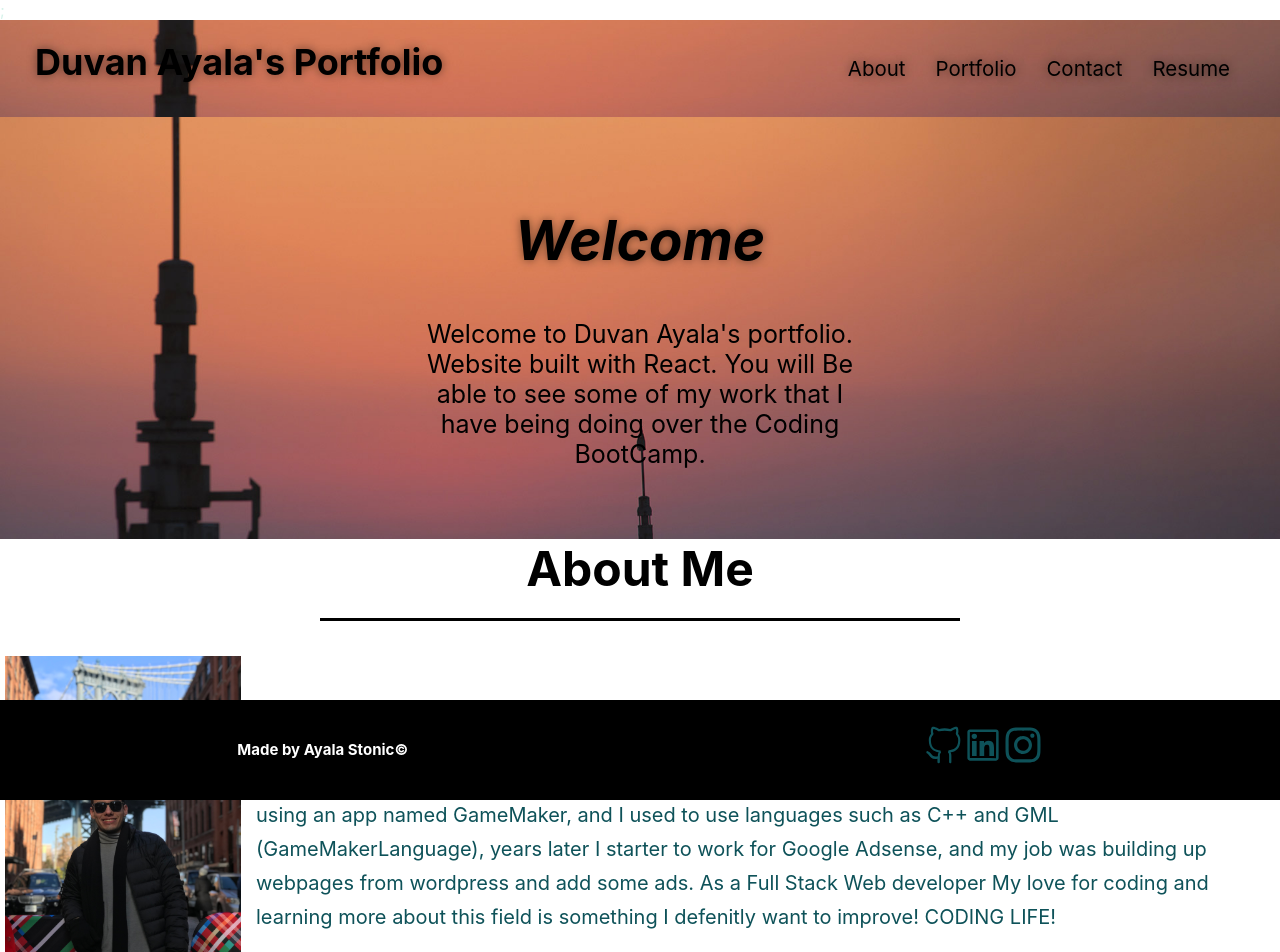
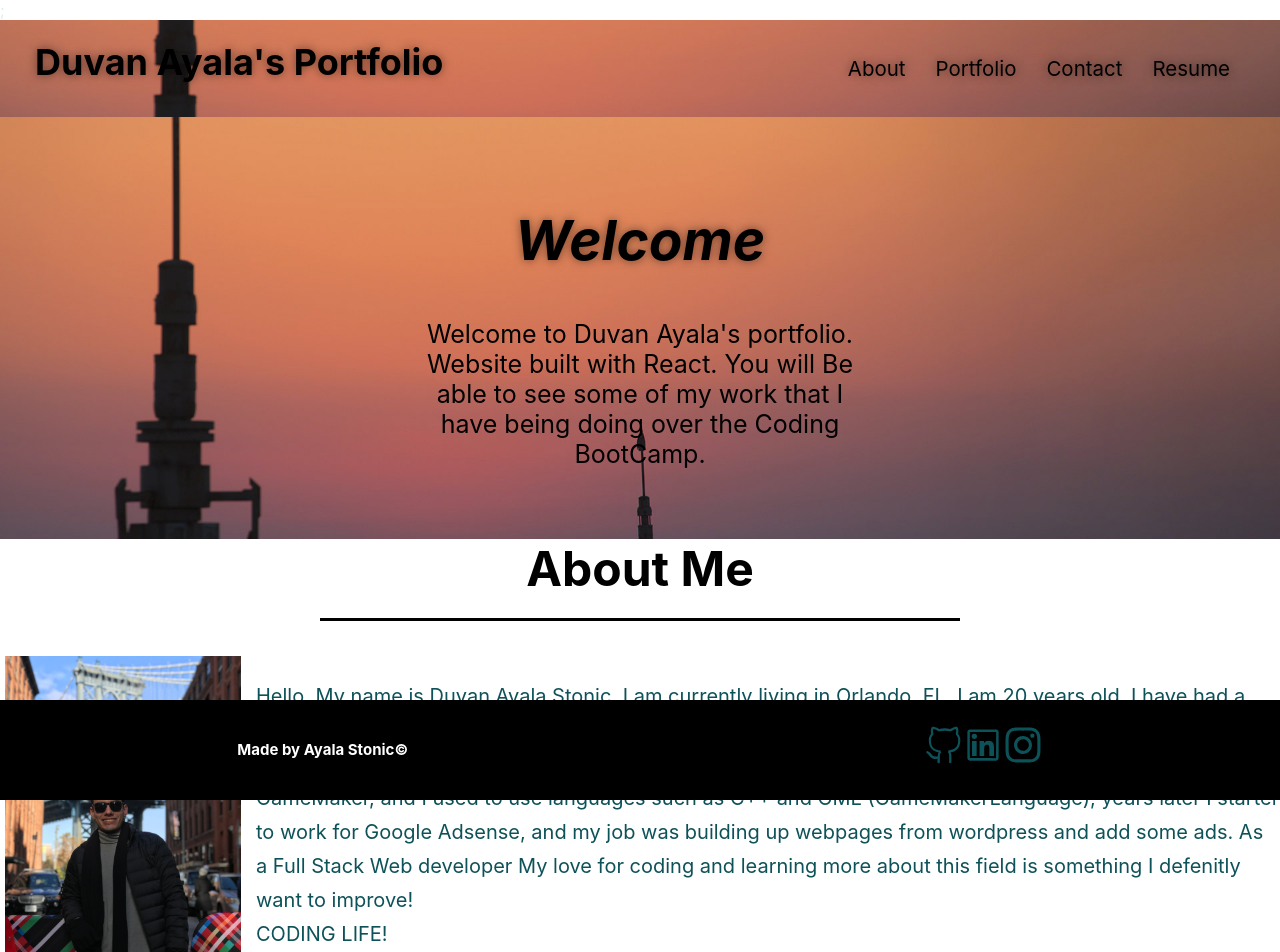
Before and after one commit to AyalaStonic/React-Portfolio, a React (Create React App) app: page / in a window 1280 px wide. Shown: the top 952 px of the page. Built offline with nearby package versions, Linux system fonts and the light colour scheme.

Commit message:
Final touches

```diff
--- a/src/components/About/index.js
+++ b/src/components/About/index.js
@@ -14,7 +14,7 @@ function About() {
             <img src={profileImage} style={{ width: "100%" }} alt="profile" />
           </div>
           <p>
-            Hello, my name is Duvan Ayala. Hi, My name is Duvan Ayala Stonic.
+            Hello, My name is Duvan Ayala Stonic.
             I am currently living in Orlando, FL. I am 20 years old.
             I have had a deep passion and curiosity for Coding and programming,
             also about computers, technology since I was little.
@@ -23,7 +23,9 @@ function About() {
             such as C++ and GML (GameMakerLanguage), years later I starter to work
             for Google Adsense, and my job was building up webpages from wordpress
             and add some ads. As a Full Stack Web developer My love for coding and learning more about this field
-           is something I defenitly want to improve! CODING LIFE!
+           is something I defenitly want to improve!
+           <br />
+            CODING LIFE!
           </p>
         </div>
       </div>
--- a/src/index.css
+++ b/src/index.css
@@ -107,7 +107,7 @@ header nav ul li a {
 
 header nav ul li a:hover {
   background: #0E5259;
-  color: #D5F2EA;
+  color: #000000;
   border-radius: 15px;
   text-shadow: none;
   /*    transition: .5s ease-in;*/
@@ -582,7 +582,7 @@ footer a:hover {
 }
 
 .logo:hover {
-  color: #328C83;
+  color: #000000;
   opacity: 0.5;
   transition: .5s ease;
 }
```
Also changed, not shown: 12 other files (tests, documents, lock files or other folders).
